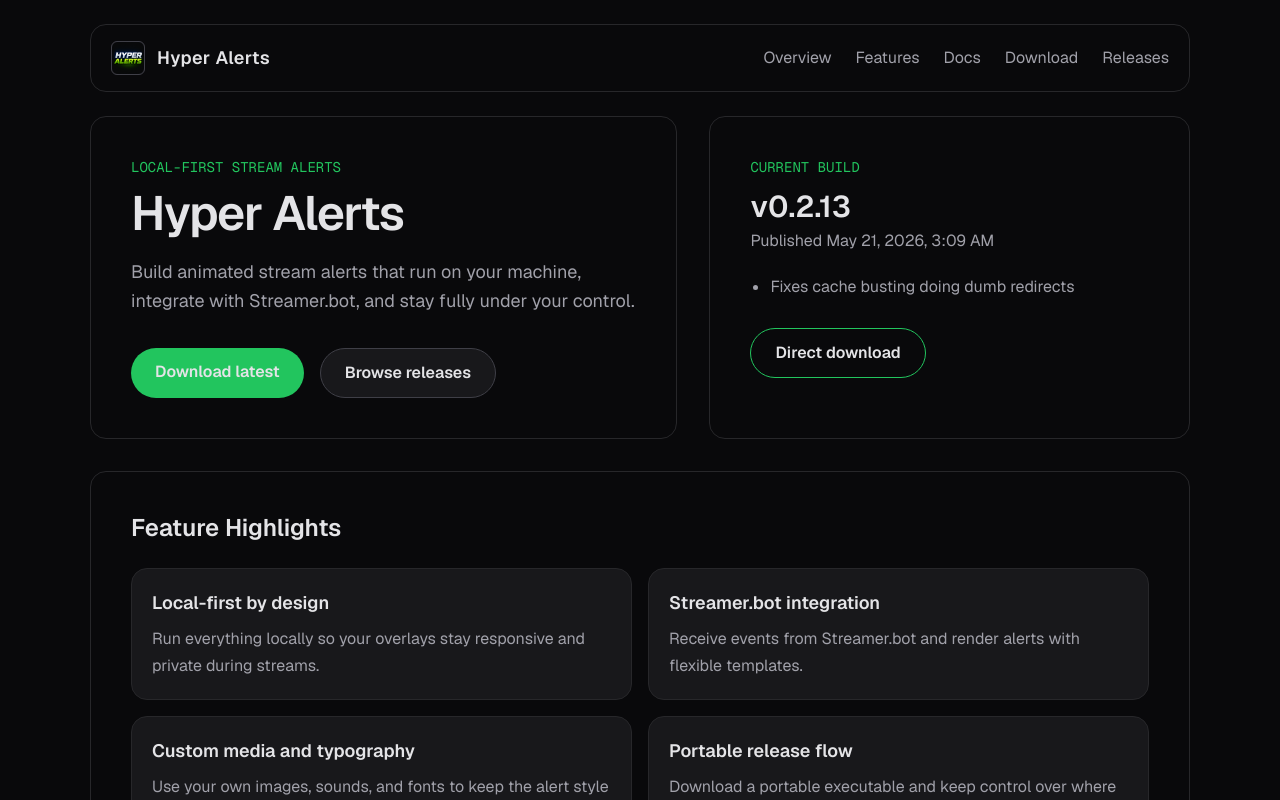
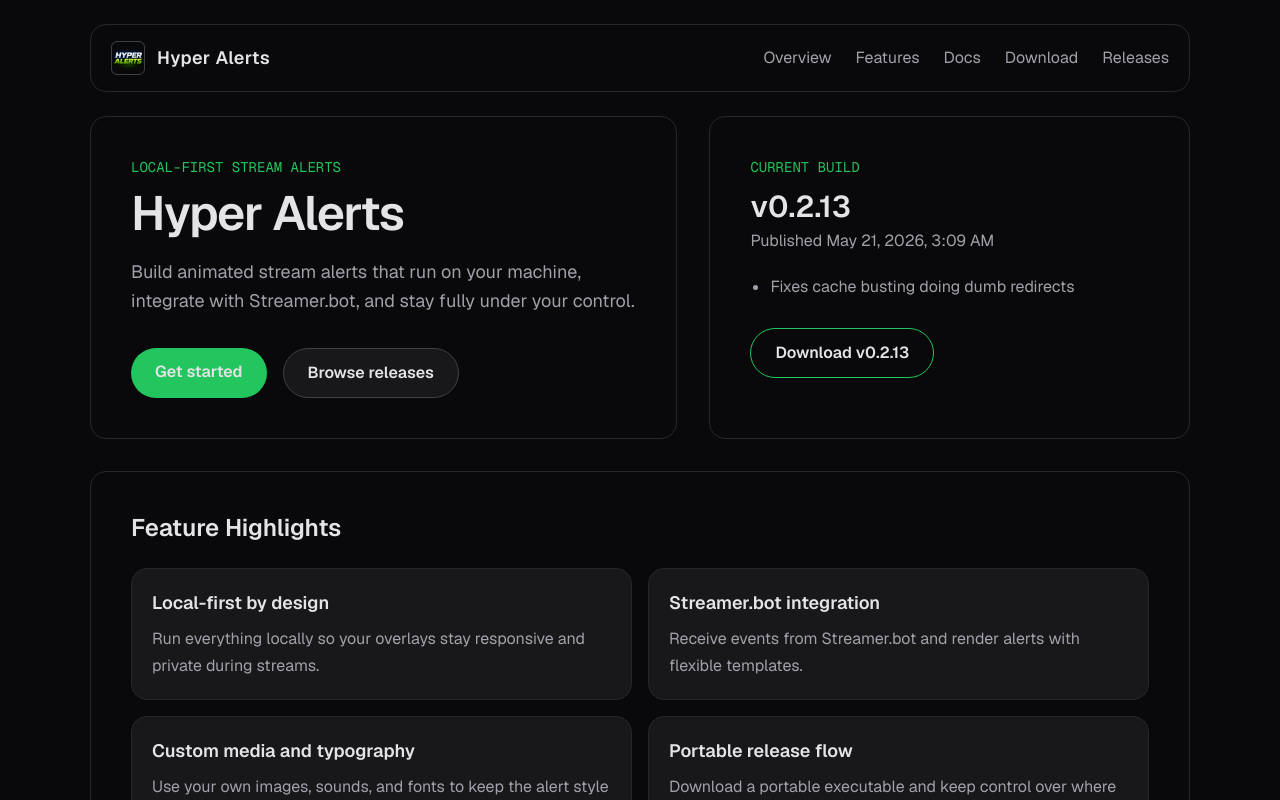
Before and after one commit to hyp3rstrike/hyperalerts, a Next.js app: page / in a window 1280 px wide. Shown: the top 800 px of the page. Built offline with nearby package versions, Linux system fonts and the light colour scheme; no server answers.

Commit message:
fix(home): remove duplicate download CTA

```diff
--- a/app/components/latest-release.tsx
+++ b/app/components/latest-release.tsx
@@ -64,7 +64,7 @@
       />
       <CtaButton
         href={latestRelease.url}
-        label="Direct download"
+        label={`Download v${latestRelease.version}`}
         variant="ghost"
         className="mt-7 border border-[var(--accent)]"
         disabled={latestRelease.loading}
--- a/app/page.tsx
+++ b/app/page.tsx
@@ -16,7 +16,7 @@
             and stay fully under your control.
           </p>
           <div className="mt-8 flex flex-col gap-4 sm:flex-row">
-            <CtaButton href="/download" label="Download latest" />
+            <CtaButton href="/docs/getting-started" label="Get started" />
             <CtaButton href={RELEASES_URL} label="Browse releases" external variant="secondary" />
           </div>
         </Panel>
```
